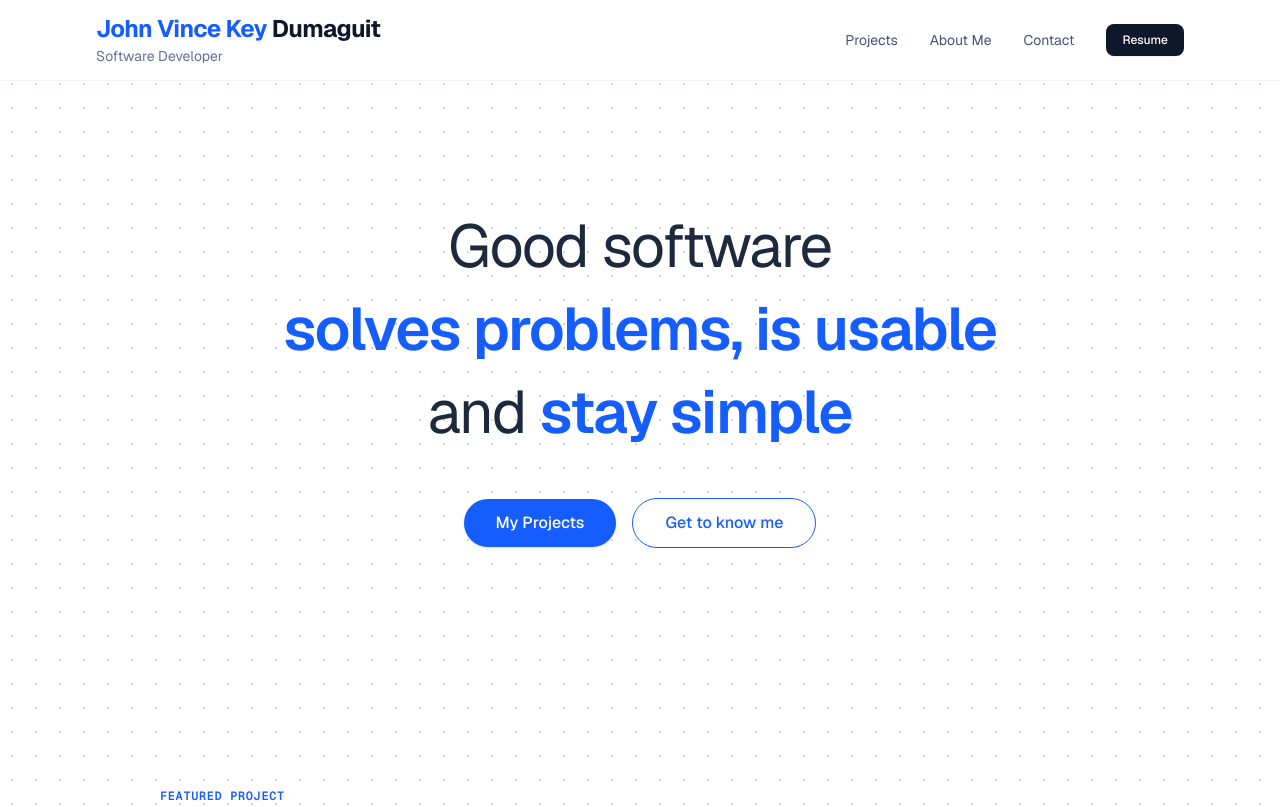
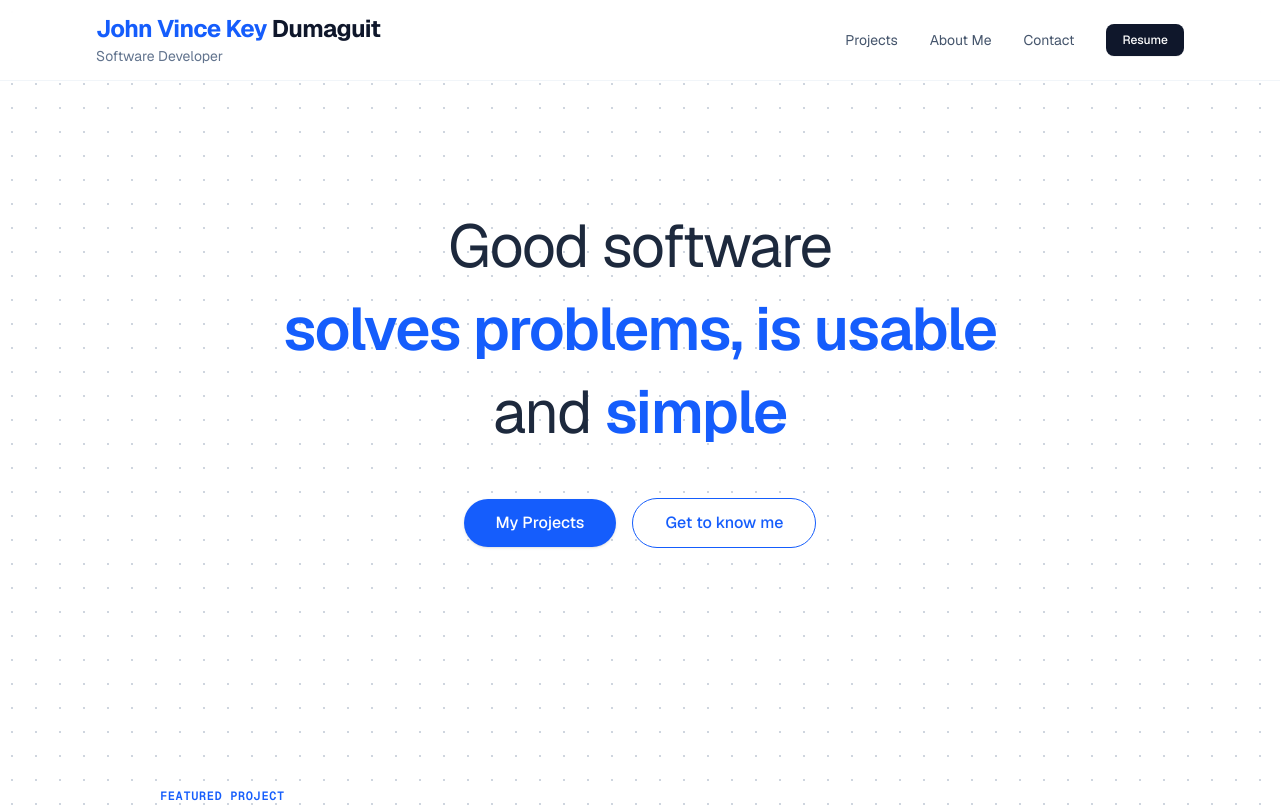
Before and after one commit to NyeowsZ/NyeowsZ, a Next.js app: page / in a window 1280 px wide. Shown: the top 807 px of the page. Built offline with nearby package versions, Linux system fonts and the light colour scheme.

Commit message:
modify: hero message

```diff
--- a/components/HeroSection.tsx
+++ b/components/HeroSection.tsx
@@ -16,7 +16,7 @@ export default function HeroSection() {
             solves problems, is usable
           </h2>
           <h2 className="text-3xl sm:text-5xl md:text-6xl font-normal text-slate-800 tracking-tight leading-[1.25]">
-            and <span className="font-semibold text-blue-600">stay simple</span>
+            and <span className="font-semibold text-blue-600">simple</span>
           </h2>
         </div>
 
```
